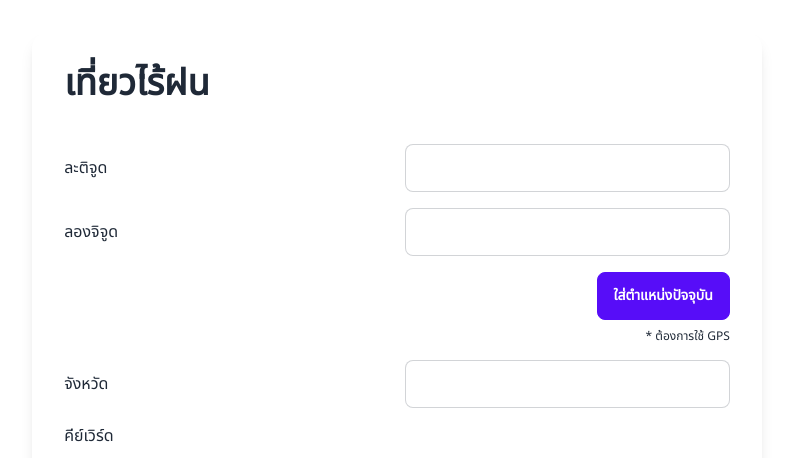
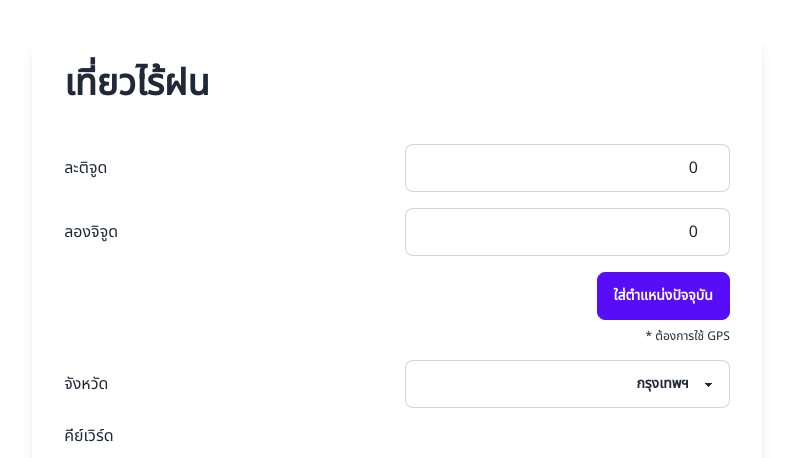
Before and after one commit to pontakornth/no-more-rain-frontend, a SvelteKit app: page / in a window 1280 px wide. Shown: the top 458 px of the page, without its empty margins (243-1036 px from the left). Built offline with nearby package versions, Linux system fonts and the light colour scheme.

Commit message:
Bind input

```diff
--- a/src/lib/api.js
+++ b/src/lib/api.js
@@ -0,0 +1,22 @@
+import axios from 'axios';
+
+const PREFIX = 'http://localhost:8080/no-more-rain/v1';
+
+/**
+ * Get all attractions from the search
+ * @param {String} keywords
+ * @param {String} geolocation
+ * @param {number} radius
+ * @param {String} province
+ */
+export async function searchAttractions(keywords, geolocation, radius, province) {
+	return axios.get(PREFIX + '/search', {
+		params: {
+			keywords,
+			geolocation,
+			provincename: province,
+			destination: province,
+			search_radius: radius
+		}
+	});
+}
--- a/src/routes/+page.svelte
+++ b/src/routes/+page.svelte
@@ -1,21 +1,54 @@
+<script>
+	import { provinces } from '$lib/provinces';
+	let latitude = 0;
+	let longitude = 0;
+	$: geolocation = `${latitude},${longitude}`;
+	let province = 'กรุงเทพฯ';
+	let keywords = '';
+
+	function getCurrentLocation() {
+		if (navigator.geolocation) {
+			navigator.geolocation.getCurrentPosition(
+				(position) => {
+					latitude = position.coords.latitude;
+					longitude = position.coords.longitude;
+				},
+				(err) => {}
+			);
+		}
+	}
+</script>
+
 <main class="h-full flex flex-col items-center justify-center p-8 space-y-8">
 	<div class="card w-3/4 lg:w-3/5 shadow-lg bg-base-100">
 		<div class="card-body space-y-8">
 			<h1 class="text-4xl font-bold">เที่ยวไร้ฝน</h1>
 			<form class="grid grid-cols-2 gap-4 items-center">
 				<label for="lat">ละติจูด</label>
-				<input class="input input-bordered" type="number" id="lat" />
+				<input bind:value={latitude} class="input input-bordered" type="number" id="lat" />
 				<label for="lon">ลองจิจูด</label>
-				<input class="input input-bordered" type="number" id="lon" />
+				<input bind:value={longitude} class="input input-bordered" type="number" id="lon" />
 				<div />
 				<div class="text-right space-y-2">
-					<button class="btn btn-primary">ใส่ตำแหน่งปัจจุบัน</button>
+					<button on:click|preventDefault={getCurrentLocation} class="btn btn-primary"
+						>ใส่ตำแหน่งปัจจุบัน</button
+					>
 					<span class="text-xs block">* ต้องการใช้ GPS</span>
 				</div>
 				<label for="province">จังหวัด</label>
-				<input id="province" type="text" class="input input-bordered" />
+				<select bind:value={province} id="province" class="select select-bordered text-right">
+					{#each provinces as province (province)}
+						<option value={province}>
+							{province}
+						</option>
+					{/each}
+				</select>
 				<label for="keywords">คีย์เวิร์ด</label>
-				<input class="col-span-2 input input-bordered" id="keywords" />
+				<input
+					bind:value={keywords}
+					class="col-span-2 text-left input input-bordered"
+					id="keywords"
+				/>
 			</form>
 			<button class="btn btn-success">Search</button>
 		</div>
@@ -55,4 +88,7 @@
 </main>
 
 <style>
+	:where(.input) {
+		@apply text-right;
+	}
 </style>
```
